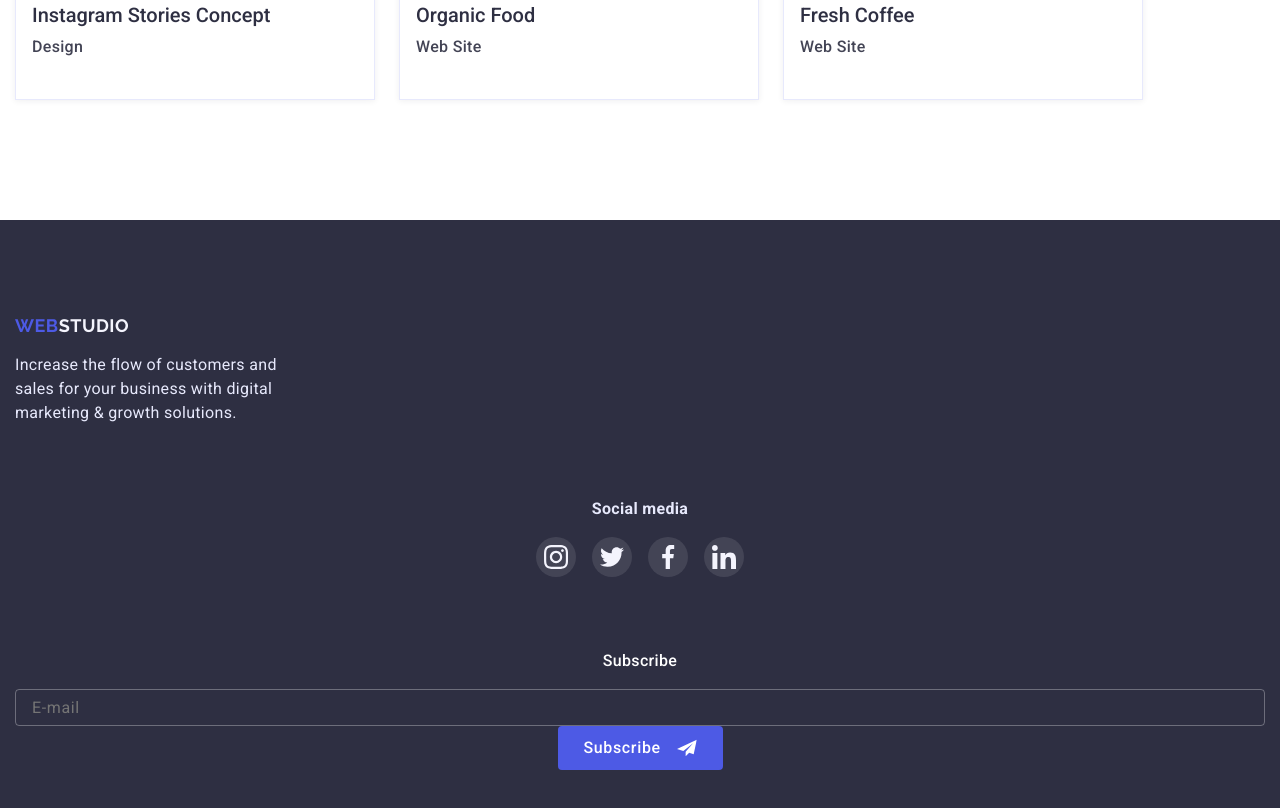
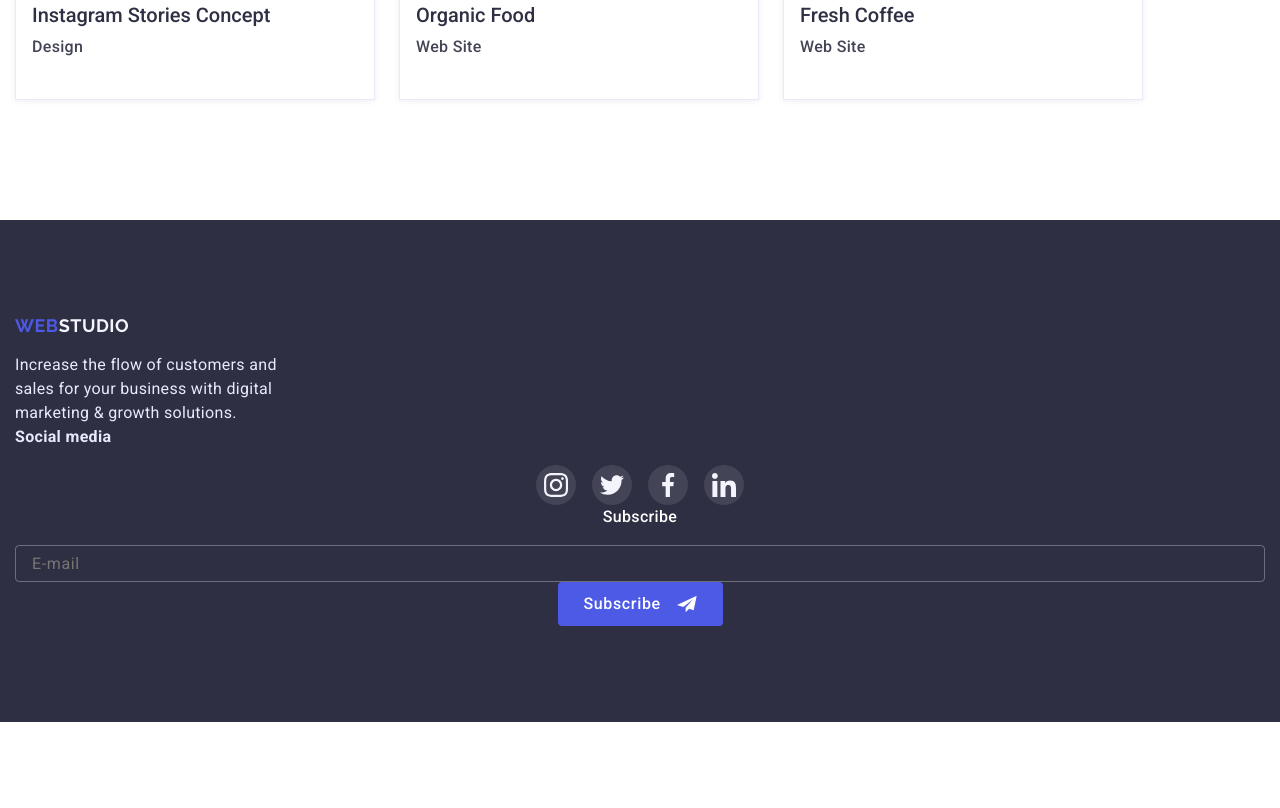
Before and after one commit to VeronikaSukhenko/goit-markup-hw-07, a plain HTML site: page portfolio.html in a window 1280 px wide. Shown: the part 1574-2382 px from the top of the page. After the commit the page ends 2296 px from the top, so only its background shows below. Drawn offline with nearby package versions, Linux system fonts and the light colour scheme.

Commit message:
edited html

```diff
--- a/CSS/desktop.css
+++ b/CSS/desktop.css
@@ -97,10 +97,7 @@ margin-right: 40px;
 
     /* FUTER */
 
-.Futer{
-padding-top: 100px;
-padding-bottom: 100px;
-}
+
 .footer-container {
     display: flex;
     align-items: baseline;
--- a/CSS/styles.css
+++ b/CSS/styles.css
@@ -571,11 +571,6 @@ text-transform: uppercase;
 color: #F4F4FD;
 }
 
-.futer-main-content{
-    padding-bottom: 72px;
-
-}
-
 .futer-content{
 font-size: 16px;
 line-height: 24px;
@@ -587,11 +582,6 @@ color: #E7E9FC;
 margin-top: 16px;
 text-align: left;
 width: 264px;
-}
-
-.futer-social{
-    padding-bottom: 72px;
-    text-align: center;
 }
 
 .social-links{
--- a/CSS/tablet.css
+++ b/CSS/tablet.css
@@ -87,7 +87,6 @@
     flex-basis: calc((100% - 6 * 30px) / 3);
 }
 
-
 .footer-container {
     display: flex;
     align-items: baseline;
@@ -125,4 +124,8 @@
     justify-content: start;
     align-items: normal;
 }
+
+.futer-social {
+    padding-bottom: 72px;
 }
+}
```
Also changed, not shown: CSS/mobile.css (+10 -4 lines).
